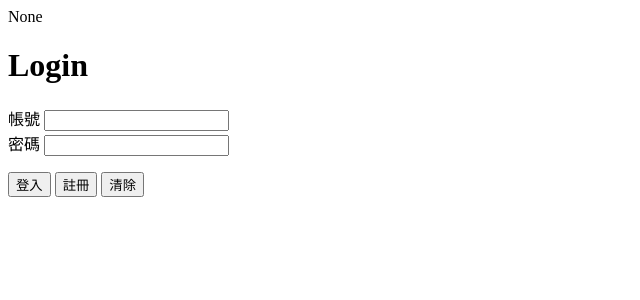
After one commit to futahati/todolist, a Django app: page /login/ in a window 1280 px wide. The commit adds this page. Shown: the top 300 px of the page, without its empty margins (0-640 px from the left). Run offline with Django 5.2, Linux system fonts and the light colour scheme.

Commit message:
完成登入頁面

```diff
--- /dev/null
+++ b/user/templates/user/login.html
@@ -0,0 +1,28 @@
+<!DOCTYPE html>
+<html lang="en">
+
+<head>
+    <meta charset="UTF-8">
+    <meta name="viewport" content="width=device-width, initial-scale=1.0">
+    <title>Document</title>
+</head>
+
+<body>
+    {{ user }}
+    <h1>Login</h1>
+    <form action="" method="POST">
+        {% csrf_token %}
+        <label for="username">帳號</label>
+        <input type="text" name="username" id="username"><br>
+        <label for="password">密碼</label>
+        <input type="text" name="password" id="password"><br>
+        <p>
+            <input type="submit" name="login" value="登入">
+            <input type="submit" name="register" value="註冊">
+            <button type="reset">清除</button>
+        </p>
+    </form>
+    <div style="color: magenta;"> {{ message }} </div>
+</body>
+
+</html>
--- a/user/templates/user/register.html
+++ b/user/templates/user/register.html
@@ -8,7 +8,7 @@
 </head>
 
 <body>
-    <h1>註用頁面</h1>
+    <h1>註冊頁面</h1>
 
     <form action="" method="POST">
         {% csrf_token %}
--- a/user/urls.py
+++ b/user/urls.py
@@ -19,5 +19,6 @@ from django.urls import path
 from . import views
 
 urlpatterns = [
-    path("", views.index),
+    path("login/", views.user_login, name="login"),
+    path("register", views.user_register, name="register"),
 ]
--- a/user/views.py
+++ b/user/views.py
@@ -1,10 +1,35 @@
-from django.shortcuts import render
+from django.shortcuts import render, redirect
 from django.contrib.auth.forms import UserCreationForm
 from django.contrib.auth.models import User
+from django.contrib.auth import login, logout, authenticate
 
 
 # Create your views here.
-def index(request):
+def user_login(request):
+    message = ""
+    user = None
+    if request.method == "POST":
+        if request.POST.get("register"):
+            return redirect("register")
+
+        if request.POST.get("login"):
+            username = request.POST.get("username")
+            password = request.POST.get("password")
+
+            if username == "" or password == "":
+                message = "帳號、密碼不能為空。"
+            else:
+                user = authenticate(request, username=username, password=password)
+                if user:
+                    message = "登入成功。"
+                    login(request, user)
+                else:
+                    message = "帳號或密碼輸入錯誤。"
+
+    return render(request, "user/login.html", {"message": message, "user": user})
+
+
+def user_register(request):
     message = ""
     form = UserCreationForm()
     print(User.objects.all())
```
